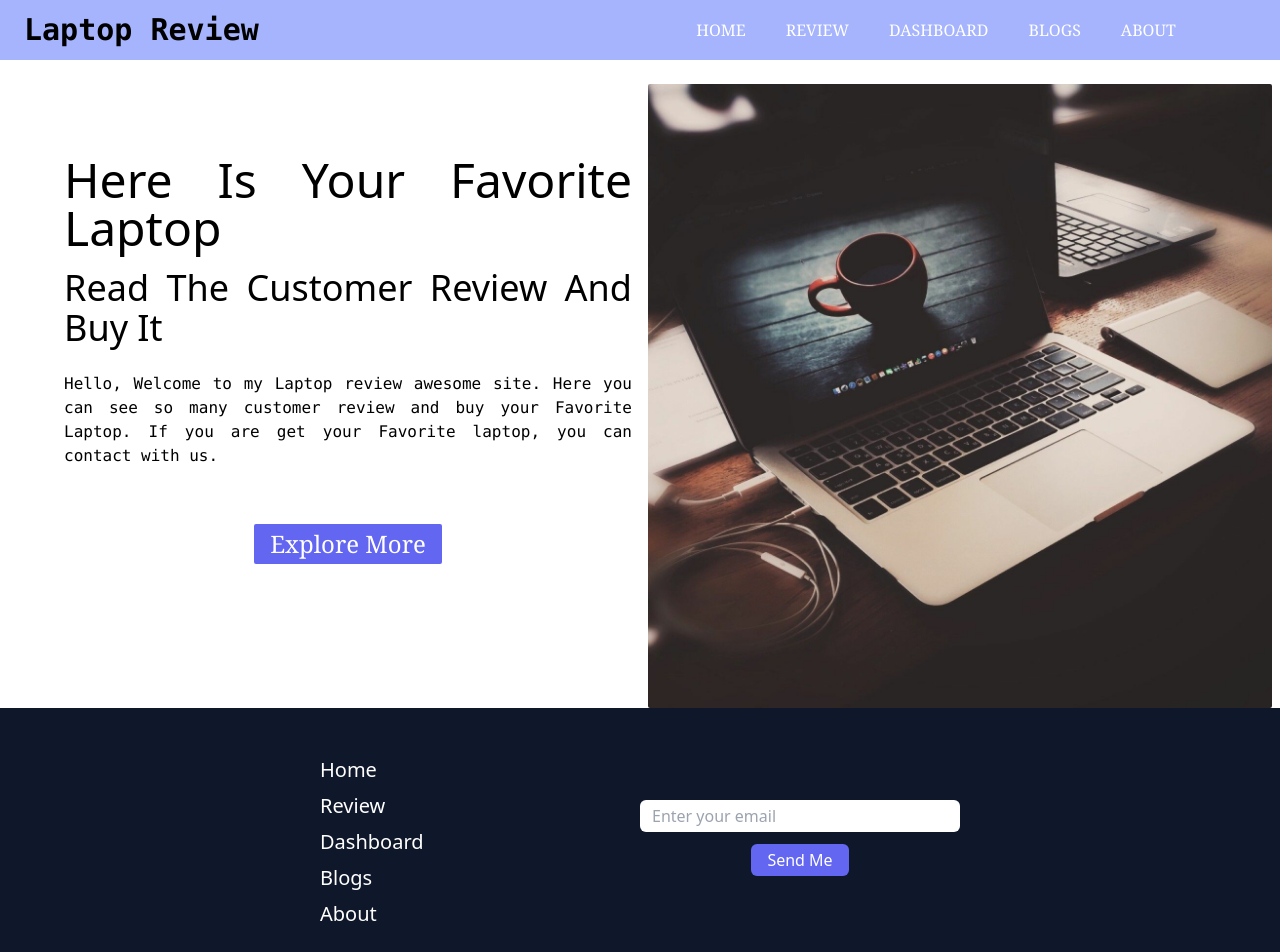
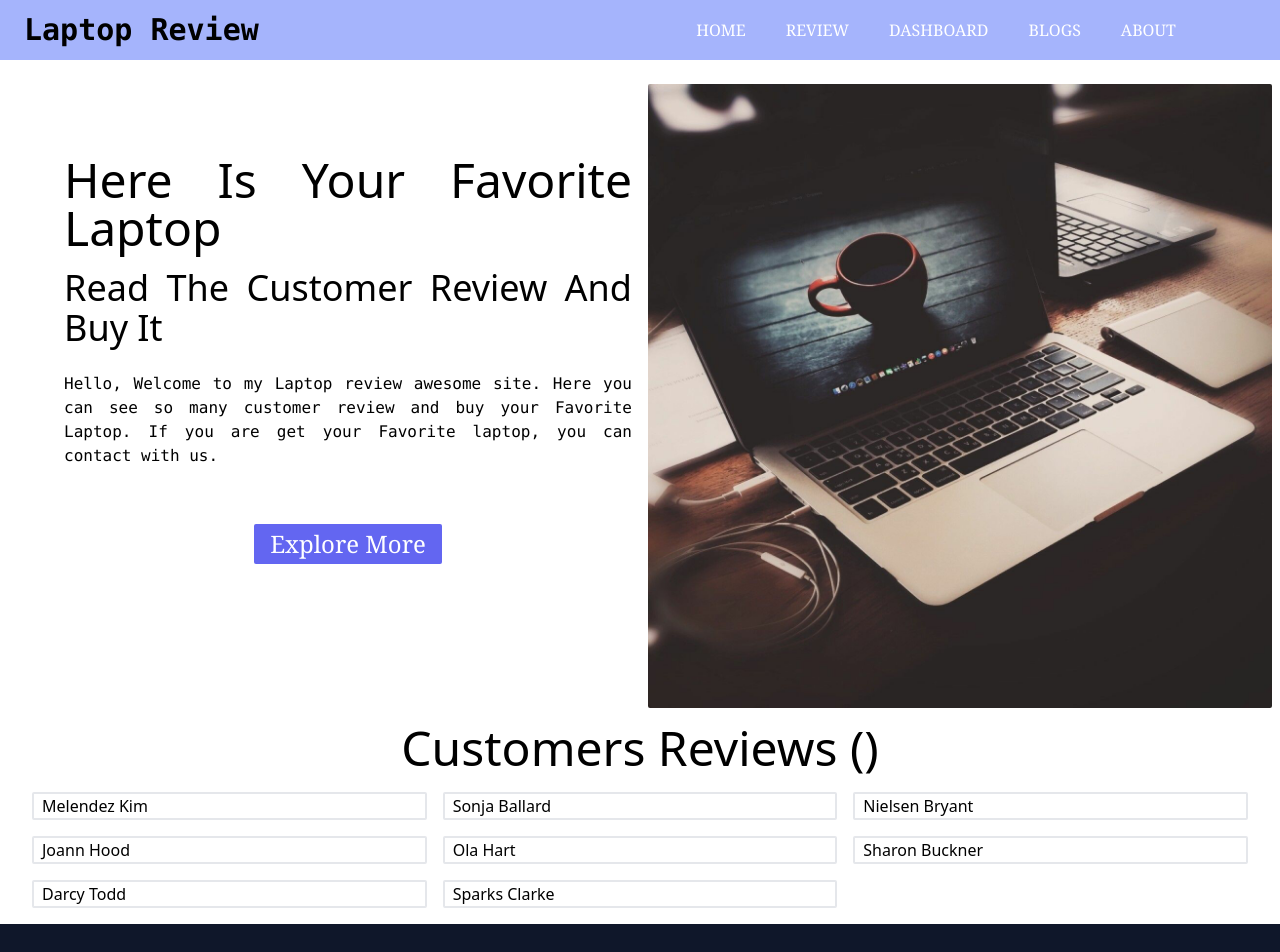
Before and after one commit to yeasinshamimdev/product-analysis-website, a React (Create React App) app: page / in a window 1280 px wide. Shown: the top 952 px of the page. Built offline with nearby package versions, Linux system fonts and the light colour scheme.

Commit message:
not found page and home page done

```diff
--- a/package.json
+++ b/package.json
@@ -9,6 +9,7 @@
     "@testing-library/jest-dom": "^5.16.3",
     "@testing-library/react": "^12.1.4",
     "@testing-library/user-event": "^13.5.0",
+    "axios": "^0.26.1",
     "react": "^18.0.0",
     "react-dom": "^18.0.0",
     "react-router-dom": "^6.3.0",
--- /dev/null
+++ b/public/reviews.json
@@ -0,0 +1,58 @@
+[
+    {
+      "id": "624a61539ddfc910be40787b",
+      "name": "Melendez Kim",
+      "rating": "5",
+      "img": "https://img.freepik.com/free-photo/cheerful-curly-business-girl-wearing-glasses_176420-206.jpg?size=626&ext=jpg&uid=R67487391&ga=GA1.2.947909041.1647836341",
+      "review": "I use this laptop for last six years. But nothing wrong in the hole time. It's a awesome laptop i ever seen. You can buy it. I will tall everyone to buy this laptop."
+    },
+    {
+      "id": "624a61535b49e2546614cff7",
+      "name": "Sonja Ballard",
+      "rating": "4.5",
+      "img": "https://img.freepik.com/free-photo/young-woman-with-round-glasses-yellow-sweater_273609-7091.jpg?size=626&ext=jpg&uid=R67487391&ga=GA1.2.947909041.1647836341",
+      "review": "I am very happy to this laptop. i am highly recommended to everyone to buy this laptop. I am very satisfied."
+    },
+    {
+      "id": "624a615336cee7d39a59e080",
+      "name": "Nielsen Bryant",
+      "rating": "4",
+      "img": "https://img.freepik.com/free-photo/handsome-confident-smiling-man-with-hands-crossed-chest_176420-18743.jpg?size=626&ext=jpg&uid=R67487391&ga=GA1.2.947909041.1647836341",
+      "review": "I am so laky to found this product in this site. I will highly sey that if anyone want to buy this laptop he/she can trust this laptop."
+    },
+    {
+      "id": "624a61535da0d045e6b68be7",
+      "name": "Joann Hood",
+      "rating": "4.8",
+      "img": "https://img.freepik.com/free-photo/attractive-mixed-race-male-with-positive-smile-shows-white-teeth-keeps-hands-stomach-being-high-spirit-wears-white-shirt-rejoices-positive-moments-life-people-emotions-concept_273609-15527.jpg?size=626&ext=jpg&uid=R67487391&ga=GA1.2.947909041.1647836341",
+      "review": "Oh my god. This is a awesome laptop i have ever seen before. I used it last 6 years but nothing happen to this. You can use this laptop."
+    },
+    {
+      "id": "624a6153e3fbed35bbec9454",
+      "name": "Ola Hart",
+      "rating": "5",
+      "img": "https://img.freepik.com/free-photo/waist-up-portrait-handsome-serious-unshaven-male-keeps-hands-together-dressed-dark-blue-shirt-has-talk-with-interlocutor-stands-against-white-wall-self-confident-man-freelancer_273609-16320.jpg?size=626&ext=jpg&uid=R67487391&ga=GA1.2.947909041.1647836341",
+      "review": "I am very happy to this laptop. i am highly recommended to everyone to buy this laptop. I am very satisfied. so dont miss this laptop brother."
+    },
+    {
+      "id": "624a6153cecf781c8dc55b48",
+      "name": "Sharon Buckner",
+      "rating": "4.5",
+      "img": "https://img.freepik.com/free-photo/mand-holding-cup_1258-340.jpg?size=626&ext=jpg&uid=R67487391&ga=GA1.2.947909041.1647836341",
+      "review": "I use this laptop for last 10 years. But nothing wrong in the hole time. It's a awesome laptop i ever seen. You can buy it. I will tall everyone to buy this laptop."
+    },
+    {
+      "id": "624a61536c3a07aaa5d93acf",
+      "name": "Darcy Todd",
+      "rating": "4",
+      "img": "https://img.freepik.com/free-photo/portrait-smiling-young-man-eyewear_171337-4842.jpg?size=626&ext=jpg&uid=R67487391&ga=GA1.2.947909041.1647836341",
+      "review": "Hello, this laptop maker is so creative man. This is a awesome laptop i have ever seen before. I used it last 6 years but nothing happen to this."
+    },
+    {
+      "id": "624a6153b4cf3707354bb3c3",
+      "name": "Sparks Clarke",
+      "rating": "4.8",
+      "img": "https://img.freepik.com/free-photo/portrait-cheerful-excited-tablet-user-wearing-eyeglasses_1262-18272.jpg?size=626&ext=jpg&uid=R67487391&ga=GA1.1.947909041.1647836341",
+      "review": "Its very fine to see you in this site. I am so happy to this laptop. This is a awesome laptop i have ever seen before. I used it last 6 years but nothing happen to this. You can use this laptop."
+    }
+  ]
--- a/src/App.js
+++ b/src/App.js
@@ -6,6 +6,7 @@ import Dashboard from './components/Dashboard/Dashboard';
 import Footer from './components/Footer/Footer';
 import Header from './components/Header/Header';
 import Home from './components/Home/Home';
+import NotFound from './components/NotFound/NotFound';
 import Review from './components/Review/Review';
 
 function App() {
@@ -19,6 +20,7 @@ function App() {
         <Route path='dashboard' element={<Dashboard />} />
         <Route path='/blogs' element={<Blogs />} />
         <Route path='/about' element={<About />} />
+        <Route path='*' element={<NotFound />} />
       </Routes>
       <Footer />
     </div>
--- a/src/components/Footer/Footer.js
+++ b/src/components/Footer/Footer.js
@@ -10,15 +10,15 @@ const Footer = () => {
                 <div>
                 </div>
                 <div className='flex flex-col text-white text-xl text-left'>
-                    <Link className='mt-2' to="/home">Home</Link>
-                    <Link className='mt-2' to="/review">Review</Link>
-                    <Link className='mt-2' to="/dashboard">Dashboard</Link>
+                    <Link className='mt-2 w-1/2' to="/home">Home</Link>
+                    <Link className='mt-2 w-1/2' to="/review">Review</Link>
+                    <Link className='mt-2 w-1/2' to="/dashboard">Dashboard</Link>
                     <Link className='mt-2' to="/blogs">Blogs</Link>
-                    <Link className='mt-2' to="/about">About</Link>
+                    <Link className='mt-2 w-1/2' to="/about">About</Link>
                 </div>
-                <div className='flex flex-col items-center justify-center'>
-                    <input className='w-full h-8 px-3 rounded-md' type="text" placeholder='Enter your email' />
-                    <button className='bg-indigo-500 hover:bg-indigo-600 text-white border-0 rounded-md py-1 px-4 mt-3'>Send Me</button>
+                <div className='flex items-center justify-center'>
+                    <input className='h-8 px-3 rounded-sm' type="text" placeholder='Enter your email' />
+                    <button className='bg-indigo-500 hover:bg-indigo-600 text-white border-0 rounded-sm py-1 px-4 '>Send</button>
                 </div>
             </div>
             <p className=' pt-8 text-center text-white bg-slate-900'><small>All right reserved || copyright © by Yeasin Shamim </small></p>
--- a/src/components/Home/Home.js
+++ b/src/components/Home/Home.js
@@ -1,8 +1,13 @@
 import React from 'react';
 import Laptop from '../../../src/laptop.jpg';
+import useReviews from '../../hooks/useReviews';
+import ReviewCard from '../ReviewCard/ReviewCard';
 
 const Home = () => {
+    const [reviews, setReviews] = useReviews([]);
+    console.log(reviews);
     return (
+        <section>
             <div className='md:grid grid-cols-2 gap-4'>
                 <div className='py-24 ml-16'>
                     <h1 className='text-5xl mb-4 font-thin text-justify'>Here Is Your Favorite Laptop</h1>
@@ -13,9 +18,19 @@ const Home = () => {
                     </div>
                 </div>
                 <div className='mt-6 mr-2'>
-                <img className='rounded-sm w-screen' src={Laptop} alt="Laptop" />
+                    <img className='rounded-sm' src={Laptop} alt="Laptop" />
                 </div>
             </div>
+            <div className='px-8 mt-4'>
+                <h1 className='md:text-5xl text-center mb-5'>Customers Reviews ()</h1>
+                <div className='md:grid grid-cols-3 gap-4 mb-4'>
+                    {
+                        reviews.map(review => <ReviewCard key={review.id}
+                            review={review} />)
+                    }
+                </div>
+            </div>
+        </section>
     );
 };
 
--- /dev/null
+++ b/src/components/NotFound/NotFound.js
@@ -0,0 +1,12 @@
+import React from 'react';
+import NotFoundPage from '../../../src/not found.png';
+
+const NotFound = () => {
+    return (
+        <div>
+            <img className='w-full' src={NotFoundPage} alt="not found page" />
+        </div>
+    );
+};
+
+export default NotFound;
--- /dev/null
+++ b/src/components/ReviewCard/ReviewCard.js
@@ -0,0 +1,12 @@
+import React from 'react';
+
+const ReviewCard = ({ review }) => {
+    const { name } = review;
+    return (
+        <div className='border-2 rounded-sm px-2'>
+            <h4>{name}</h4>
+        </div>
+    );
+};
+
+export default ReviewCard;
--- /dev/null
+++ b/src/hooks/useReviews.js
@@ -0,0 +1,12 @@
+import { useEffect, useState } from 'react';
+import axios from 'axios';
+
+const useReviews = () => {
+    const [reviews, setReviews] = useState([]);
+    useEffect(() => {
+        axios.get('reviews.json').then(data => setReviews(data.data));
+    }, [])
+    return [reviews, setReviews];
+}
+
+export default useReviews;
```
Also changed, not shown: src/not found.png (added), 1 other file (tests, documents, lock files or other folders). Lines whose indentation alone changed are shown as unchanged.
